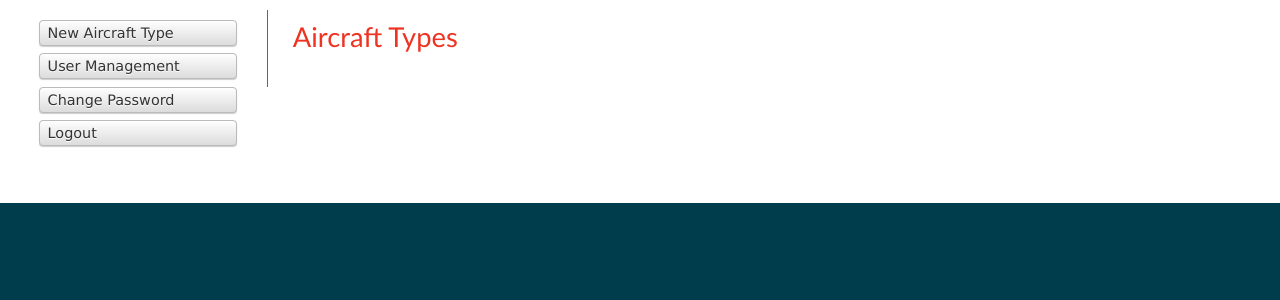
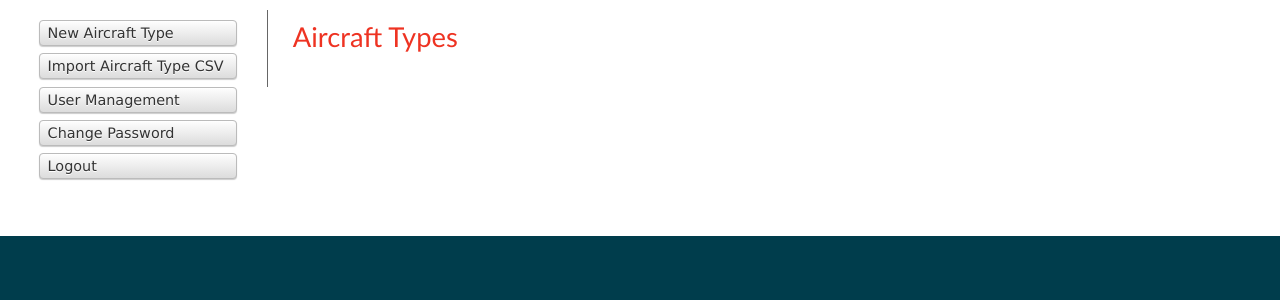
Before and after one commit to z3r0c00l2005/MultiMediaDB, a Django app: page /types/ in a window 1280 px wide. Shown: the part 47-347 px from the top of the page. Run offline with Django 3.2, Linux system fonts and the light colour scheme; the visitor is signed in with stand-in values (Sample User, id 1); data that the repository does not hold is empty; parts of the project's set-up code (start-up, migrations or seed data) failed here and were passed over.

Commit message:
Add CSV import to type and system

```diff
--- a/multimediadb/forms.py
+++ b/multimediadb/forms.py
@@ -92,7 +92,6 @@ class PasswordChange(forms.Form):
             pass
         return self.cleaned_data
 
-
 class UserEdit(forms.Form):
     username = forms.CharField()
     first_name = forms.CharField()
@@ -107,3 +106,6 @@ class UserEdit(forms.Form):
             self.fields['first_name'].initial = groupinfo['first_name']
             self.fields['last_name'].initial = groupinfo['last_name']
             self.fields['groups'].initial = int(groupinfo['groups'][0])
+
+class ImportForm(forms.Form):
+    filename = forms.FileField(required=True)
--- a/multimediadb/models.py
+++ b/multimediadb/models.py
@@ -1,4 +1,7 @@
 from django.db import models
+
+
+# Base Django Project Models
 
 class Aircrafttype(models.Model):
     name = models.CharField(max_length=30)
--- a/multimediadb/templates/aircrafttypes/index.html
+++ b/multimediadb/templates/aircrafttypes/index.html
@@ -7,6 +7,7 @@
 	<ul>
 	{% if perms.multimediadb.add_aircrafttype %}
 		<li><a href='{% url 'typeadd' %}'>New Aircraft Type</a></li>
+		<li><a href='{% url 'typeimport' %}'>Import Aircraft Type CSV</a></li>
 	{% endif %}
 	{% if perms.auth.add_user %}
 		<li><a href="{% url 'allusers' %}">User Management</a></li>
--- a/multimediadb/templates/aircrafttypes/view.html
+++ b/multimediadb/templates/aircrafttypes/view.html
@@ -8,6 +8,7 @@
 		<li><a href="{% url 'typeindex' %}">All Aircraft Types</a></li>
 		{% if perms.multimediadb.add_aircraftsystem %}
 		<li><a href="{% url 'systemadd' aircrafttype.id %}">New Aircraft System</a></li>
+		<li><a href='{% url 'systemimport' aircrafttype.id %}'>Import Aircraft System CSV</a></li>
 		{% endif %}
 		<li><a href="{% url 'logout' %}">Logout</a></li>
 	</ul>
--- a/multimediadb/views.py
+++ b/multimediadb/views.py
@@ -8,9 +8,9 @@ from django.contrib.auth import logout
 from django.contrib.auth.decorators import login_required
 from filetransfers.api import prepare_upload, serve_file
 from django.contrib.auth.models import User
-import datetime
+import datetime, csv
 from multimediadb.models import Aircrafttype, Aircraftsystem, Systemgraphic, Graphicworkdone, Comments, Uploads, QA
-from multimediadb.forms import TypeAddForm, TypeEditForm, SystemAddForm, SystemEditForm, GraphicAddForm, GraphicEditForm, WorkAddForm, WorkEditForm, CommentAddForm, CommentEditForm, UploadForm, NewLoginForm, PasswordChange, UserEdit
+from multimediadb.forms import TypeAddForm, TypeEditForm, SystemAddForm, SystemEditForm, GraphicAddForm, GraphicEditForm, WorkAddForm, WorkEditForm, CommentAddForm, CommentEditForm, UploadForm, NewLoginForm, PasswordChange, UserEdit, ImportForm
 #from reportlab.pdfgen import canvas
 
 #from geraldo.generators import PDFGenerator
@@ -544,8 +544,66 @@ def edit_user(request, user_id):
         form = UserEdit(initial=dictionary)
     return render(request, 'registration/useredit.html', {'form': form})
 
+# ################
+# CSV Views      #
+# ################
+
+@login_required
+def typeimport(request):
+    view_url = reverse('typeindex')
+    if 'cancel' in request.POST:
+        return HttpResponseRedirect(reverse('typeindex'))
+    # Handle file upload
+    if request.method == 'POST':
+        form = ImportForm(request.POST, request.FILES)
+        if form.is_valid():
+            cd = form.cleaned_data
+            file = cd['filename']
+
+            with file as f:
+                reader = csv.reader(f, delimiter=';', quoting=csv.QUOTE_NONE)
+                for row in reader:
+
+                    if Aircrafttype.objects.filter(name=row[0]).count() > 0:
+                        type = Aircrafttype.objects.get(name=row[0])
+                        Aircrafttype.objects.filter(id=type.id).update(name=row[0], description=row[1],)
+                    else:
+                        query = Aircrafttype(name=row[0], description=row[1])
+                        query.save()
+            # Redirect to the document list after POST
+            return HttpResponseRedirect(reverse('typeindex'))
+    else:
+        form = ImportForm() # A empty, unbound form
+    return render(request, 'csvimport/add.html', {'form': form})
 
 
+@login_required
+def systemimport(request, type_id):
+    view_url = reverse('typeview', args=(type_id,))
+    if 'cancel' in request.POST:
+        return HttpResponseRedirect(reverse('typeview', args=(type_id,)))
+    # Handle file upload
+    if request.method == 'POST':
+        form = ImportForm(request.POST, request.FILES)
+        if form.is_valid():
+            cd = form.cleaned_data
+            file = cd['filename']
+
+            with file as f:
+                reader = csv.reader(f, delimiter=';', quoting=csv.QUOTE_NONE)
+                for row in reader:
+                    type = Aircrafttype.objects.get(id=type_id)
+                    if Aircraftsystem.objects.filter(aircrafttype=type.id, name=row[0]).count() > 0:
+                        system = Aircraftsystem.objects.get(aircrafttype=type.id, name=row[0])
+                        Aircraftsystem.objects.filter(id=system.id).update(aircrafttype=type, name=row[0], description=row[1], workshare=row[2],)
+                    else:
+                        query = Aircraftsystem(aircrafttype=type, name=row[0], description=row[1], workshare=row[2],)
+                        query.save()
+            # Redirect to the document list after POST
+            return HttpResponseRedirect(reverse('typeview', args=(type_id,)))
+    else:
+        form = ImportForm() # A empty, unbound form
+    return render(request, 'csvimport/add.html', {'form': form})
 
 # ################
 # Report Views   #
--- a/thssdb/urls.py
+++ b/thssdb/urls.py
@@ -23,10 +23,12 @@ urlpatterns = patterns('',
 
     url(r'^types/$', views.typeindex, name='typeindex'),
     url(r'^types/add$', views.typeadd, name='typeadd'),
+    url(r'^types/import$', views.typeimport, name='typeimport'),
     url(r'^types/edit/(?P<type_id>\d+)/', views.typeedit, name='typeedit'),
     url(r'^types/(?P<type_id>\d+)/', views.typeview, name='typeview'),
 
 	url(r'^systems/add/(?P<type_id>\d+)/', views.systemadd, name='systemadd'),
+	url(r'^systems/import/(?P<type_id>\d+)/', views.systemimport, name='systemimport'),
 	url(r'^systems/(?P<type_id>\d+)/(?P<system_id>\d+)/', views.systemview, name='systemview'),
     url(r'^systems/edit/(?P<type_id>\d+)/(?P<system_id>\d+)/', views.systemedit, name='systemedit'),
     url(r'^systems/comment/system/(?P<type_id>\d+)/(?P<system_id>\d+)/', views.commentadd, name='systemcommentadd'),
```
Also changed, not shown: multimediadb/templates/csvimport/add.html (added, +33 -0 lines), 5 other files.
